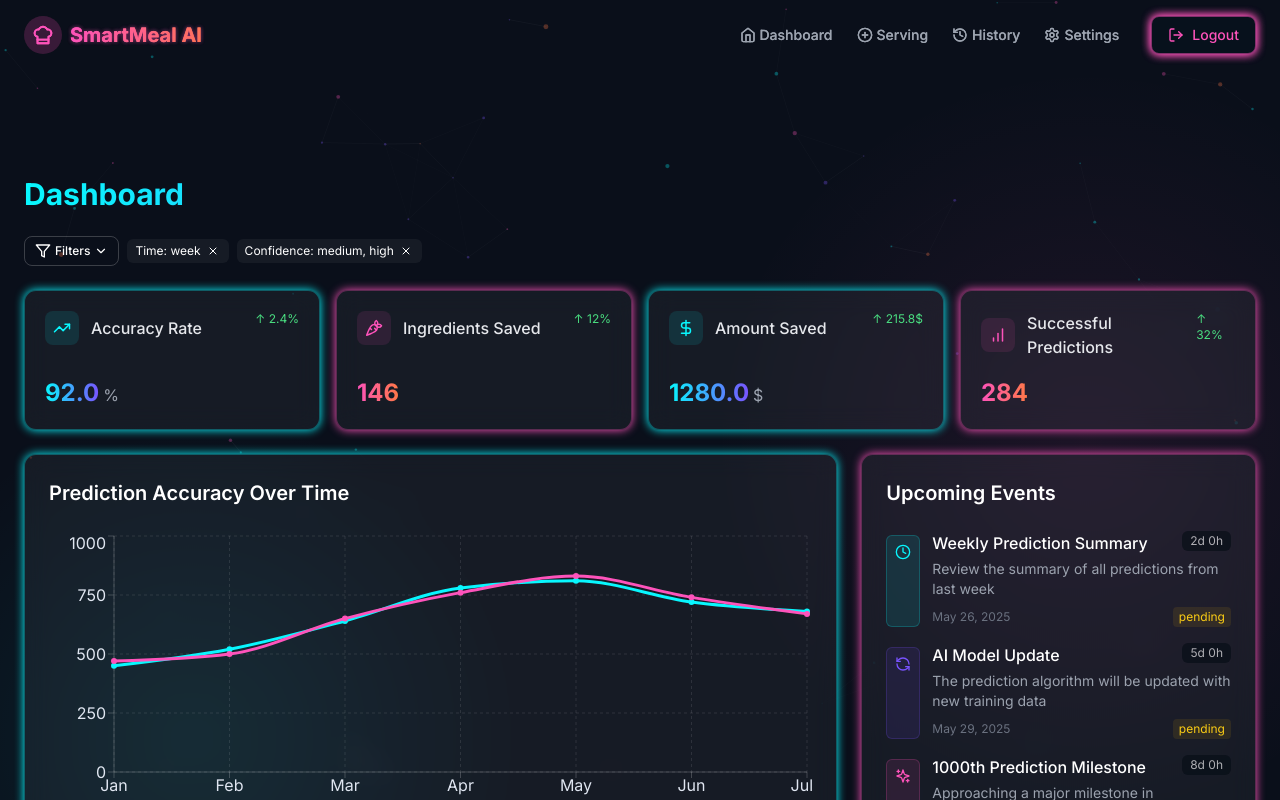
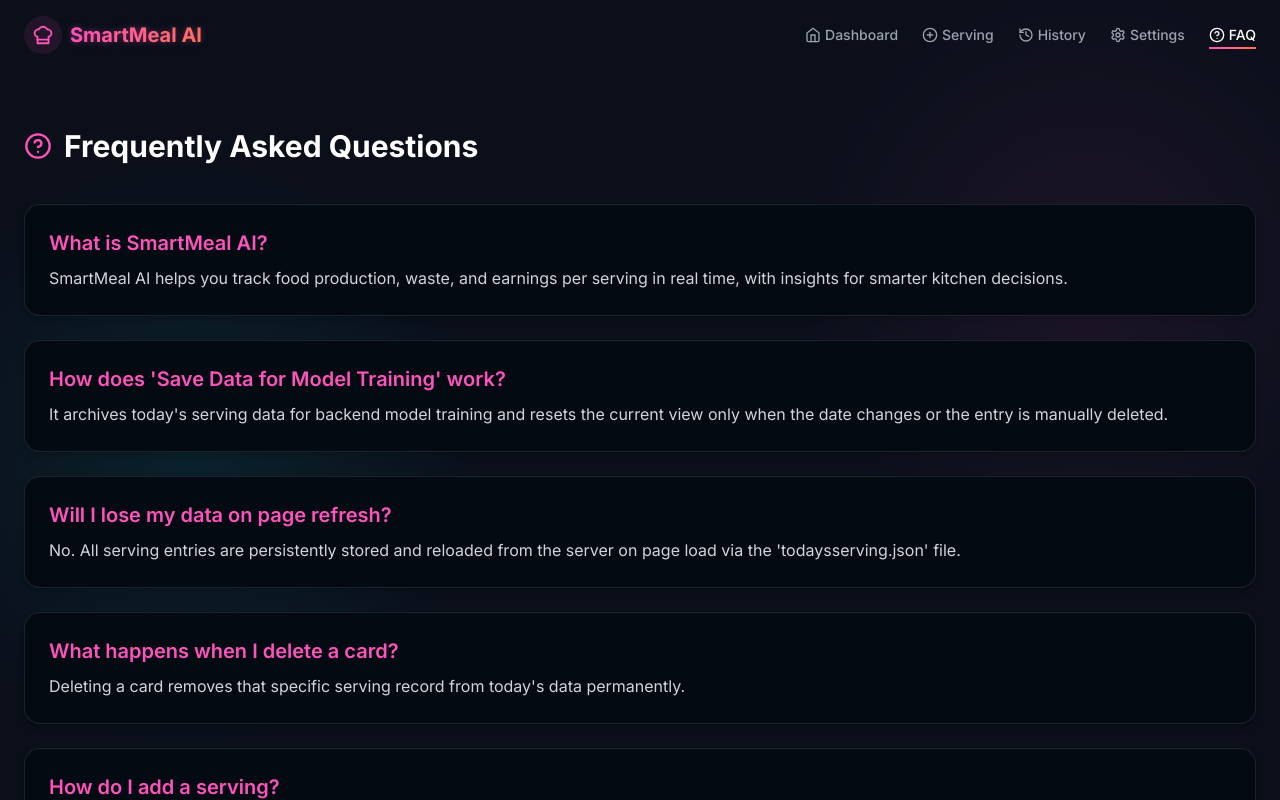
Before and after one commit to ash98ketchum/SmartMeal.Ai, a React (Vite) app: page /faq in a window 1280 px wide. Shown: the top 800 px of the page. Built offline with nearby package versions, Linux system fonts and the light colour scheme.

Commit message:
replacing FAQ page with login page

```diff
--- a/src/App.tsx
+++ b/src/App.tsx
@@ -6,7 +6,7 @@ import Navbar from './components/layout/Navbar';
 import Dashboard     from './pages/Dashboard';
 import History       from './pages/History';
 import Settings      from './pages/Settings';
-import Login         from './pages/Login';
+import FAQ   from './pages/FAQ';
 import TodaysServing from './pages/TodaysServing';
 
 function App() {
@@ -20,18 +20,20 @@ function App() {
 export default App;
 
 function AppRoutes() {
-  const { pathname } = useLocation();
-  const hideNavOn = ['/login'];
-  const showNavbar = !hideNavOn.includes(pathname);
+  // const { pathname } = useLocation();
+  // const hideNavOn = ['/login'];
+  // const showNavbar = !hideNavOn.includes(pathname);
 
   return (
     <>
-      {showNavbar && <Navbar />}
+      {/* {showNavbar && <Navbar />} */}
+        <Navbar />
 
      {/* push all routes down by the navbar’s height */}
-     <div className={showNavbar ? 'pt-20' : ''}>
+     {/* <div className={showNavbar ? 'pt-20' : ''}> */}
+     <div className="pt-20">
         <Routes>
-          <Route path="/login"        element={<Login />} />
+          <Route path="/faq"        element={<FAQ />} />
           <Route path="/"             element={<Dashboard />} />
           <Route path="/history"      element={<History />} />
           <Route path="/add-serving"  element={<TodaysServing />} />
--- a/src/components/layout/Navbar.tsx
+++ b/src/components/layout/Navbar.tsx
@@ -1,7 +1,7 @@
 import React, { useState, useEffect } from 'react';
-import { NavLink } from 'react-router-dom';
+import { NavLink, Link } from 'react-router-dom';
 import { motion, AnimatePresence } from 'framer-motion';
-import { Menu, X, ChefHat, Settings, History, Home, LogOut, PlusCircle } from 'lucide-react';
+import { Menu, X, ChefHat, Settings, History, Home, PlusCircle, HelpCircle } from 'lucide-react';
 import Button from '../ui/Button';
 
 const Navbar: React.FC = () => {
@@ -9,22 +9,19 @@ const Navbar: React.FC = () => {
   const [scrolled, setScrolled] = useState(false);
 
   useEffect(() => {
-    const handleScroll = () => {
-      setScrolled(window.scrollY > 20);
-    };
-
+    const handleScroll = () => setScrolled(window.scrollY > 20);
     window.addEventListener('scroll', handleScroll);
     return () => window.removeEventListener('scroll', handleScroll);
   }, []);
 
   const toggleMenu = () => setIsOpen(!isOpen);
 
-  // Navbar links
   const links = [
-    { to: '/', label: 'Dashboard', icon: Home },
-    { to: '/add-serving', label: 'Serving', icon: PlusCircle },
-    { to: '/history', label: 'History', icon: History },
-    { to: '/settings', label: 'Settings', icon: Settings }
+    { to: '/',           label: 'Dashboard', icon: Home },
+    { to: '/add-serving',label: 'Serving',   icon: PlusCircle },
+    { to: '/history',    label: 'History',   icon: History },
+    { to: '/settings',   label: 'Settings',  icon: Settings },
+    { to: '/faq',        label: 'FAQ',       icon: HelpCircle },
   ];
 
   return (
@@ -45,13 +42,13 @@ const Navbar: React.FC = () => {
             <motion.h1
               className="text-xl font-bold neon-gradient-magenta"
               animate={{
-                textShadow: ['0 0 4px rgba(254, 83, 187, 0.3)', '0 0 8px rgba(254, 83, 187, 0.5)', '0 0 4px rgba(254, 83, 187, 0.3)']
+                textShadow: [
+                  '0 0 4px rgba(254, 83, 187, 0.3)',
+                  '0 0 8px rgba(254, 83, 187, 0.5)',
+                  '0 0 4px rgba(254, 83, 187, 0.3)',
+                ],
               }}
-              transition={{
-                duration: 2,
-                repeat: Infinity,
-                ease: "easeInOut"
-              }}
+              transition={{ duration: 2, repeat: Infinity, ease: 'easeInOut' }}
             >
               SmartMeal AI
             </motion.h1>
@@ -65,8 +62,9 @@ const Navbar: React.FC = () => {
                   <NavLink
                     to={link.to}
                     className={({ isActive }) =>
-                      `relative flex items-center text-sm font-medium transition-colors duration-200
-                      ${isActive ? 'text-white' : 'text-gray-400 hover:text-white'}`
+                      `relative flex items-center text-sm font-medium transition-colors duration-200 ${
+                        isActive ? 'text-white' : 'text-gray-400 hover:text-white'
+                      }`
                     }
                   >
                     {({ isActive }) => (
@@ -88,24 +86,10 @@ const Navbar: React.FC = () => {
                 </li>
               ))}
             </ul>
-
-            <div className="flex items-center space-x-4">
-              <Button
-                variant="magenta"
-                className="flex items-center"
-              >
-                <LogOut size={16} className="mr-2" />
-                Logout
-              </Button>
-            </div>
           </div>
 
           {/* Mobile menu button */}
-          <button
-            className="block md:hidden text-white"
-            onClick={toggleMenu}
-            aria-label="Toggle menu"
-          >
+          <button className="block md:hidden text-white" onClick={toggleMenu} aria-label="Toggle menu">
             {isOpen ? <X size={24} /> : <Menu size={24} />}
           </button>
         </nav>
@@ -134,9 +118,7 @@ const Navbar: React.FC = () => {
                       to={link.to}
                       className={({ isActive }) =>
                         `flex items-center py-3 px-4 rounded-lg text-lg ${
-                          isActive
-                            ? 'bg-neon-magenta/10 text-neon-magenta'
-                            : 'text-gray-300 hover:bg-white/5'
+                          isActive ? 'bg-neon-magenta/10 text-neon-magenta' : 'text-gray-300 hover:bg-white/5'
                         }`
                       }
                       onClick={toggleMenu}
@@ -147,16 +129,6 @@ const Navbar: React.FC = () => {
                   </motion.li>
                 ))}
               </ul>
-
-              <div className="mt-8">
-                <Button
-                  variant="magenta"
-                  className="w-full py-3 flex items-center justify-center"
-                >
-                  <LogOut size={20} className="mr-2" />
-                  Logout
-                </Button>
-              </div>
             </div>
           </motion.div>
         )}
--- /dev/null
+++ b/src/pages/FAQ.tsx
@@ -0,0 +1,65 @@
+import React from "react";
+import { HelpCircle } from "lucide-react";
+import { motion } from "framer-motion";
+// import PageLayout from '../components/layout/PageLayout';
+// import Card from '../components/ui/Card';
+// import Button from '../components/ui/Button';
+// import { mockPredictions } from '../data/mockData';
+
+const faqs = [
+  {
+    question: "What is SmartMeal AI?",
+    answer:
+      "SmartMeal AI helps you track food production, waste, and earnings per serving in real time, with insights for smarter kitchen decisions."
+  },
+  {
+    question: "How does 'Save Data for Model Training' work?",
+    answer:
+      "It archives today's serving data for backend model training and resets the current view only when the date changes or the entry is manually deleted."
+  },
+  {
+    question: "Will I lose my data on page refresh?",
+    answer:
+      "No. All serving entries are persistently stored and reloaded from the server on page load via the 'todaysserving.json' file."
+  },
+  {
+    question: "What happens when I delete a card?",
+    answer:
+      "Deleting a card removes that specific serving record from today's data permanently."
+  },
+  {
+    question: "How do I add a serving?",
+    answer:
+      "Fill out the Add Serving form below the cards with the meal name, cost, quantity, and waste. Then click 'Add Serving'."
+  }
+];
+
+const FAQ: React.FC = () => {
+  return (
+    <div className="container mx-auto px-6 py-12 text-white">
+      <div className="mb-10 flex items-center space-x-3">
+        <HelpCircle className="text-neon-magenta" size={28} />
+        <h1 className="text-3xl font-bold">Frequently Asked Questions</h1>
+      </div>
+
+      <div className="space-y-6">
+        {faqs.map((faq, idx) => (
+          <motion.div
+            key={idx}
+            initial={{ opacity: 0, y: 10 }}
+            animate={{ opacity: 1, y: 0 }}
+            transition={{ duration: 0.3, delay: idx * 0.1 }}
+            className="p-6 bg-midnight-800 border border-white/10 rounded-2xl shadow-md"
+          >
+            <h3 className="text-xl font-semibold text-neon-magenta mb-2">
+              {faq.question}
+            </h3>
+            <p className="text-gray-300 leading-relaxed">{faq.answer}</p>
+          </motion.div>
+        ))}
+      </div>
+    </div>
+  );
+};
+
+export default FAQ;
--- a/src/pages/Login.tsx
+++ /dev/null
@@ -1,140 +0,0 @@
-import React, { useState } from 'react';
-import { motion } from 'framer-motion';
-import { useNavigate } from 'react-router-dom';
-import { ChefHat, Mail, Lock, Eye, EyeOff } from 'lucide-react';
-import Card from '../components/ui/Card';
-import Button from '../components/ui/Button';
-
-const Login: React.FC = () => {
-  const [email, setEmail] = useState('');
-  const [password, setPassword] = useState('');
-  const [showPassword, setShowPassword] = useState(false);
-  const [loading, setLoading] = useState(false);
-  const navigate = useNavigate();
-
-  const handleSubmit = (e: React.FormEvent) => {
-    e.preventDefault();
-    setLoading(true);
-
-    // Simulate login
-    setTimeout(() => {
-      setLoading(false);
-      navigate('/');
-    }, 1500);
-  };
-
-  const toggleShowPassword = () => {
-    setShowPassword(!showPassword);
-  };
-
-  return (
-    <div className="min-h-screen flex items-center justify-center p-4">
-      <motion.div
-        initial={{ opacity: 0, y: 20 }}
-        animate={{ opacity: 1, y: 0 }}
-        transition={{ duration: 0.6 }}
-        className="w-full max-w-md"
-      >
-        <Card className="p-8" glowColor="magenta">
-          <div className="flex justify-center mb-6">
-            <motion.div
-              whileHover={{ rotate: 10, scale: 1.1 }}
-              transition={{ type: "spring", stiffness: 400, damping: 10 }}
-              className="p-3 rounded-full bg-neon-magenta/10 text-neon-magenta"
-            >
-              <ChefHat size={32} />
-            </motion.div>
-          </div>
-
-          <motion.h1
-            className="text-2xl font-bold text-center mb-6 neon-gradient-magenta"
-            animate={{
-              textShadow: ['0 0 4px rgba(254, 83, 187, 0.3)', '0 0 8px rgba(254, 83, 187, 0.5)', '0 0 4px rgba(254, 83, 187, 0.3)']
-            }}
-            transition={{ duration: 2, repeat: Infinity, ease: "easeInOut" }}
-          >
-            SmartMeal AI
-          </motion.h1>
-
-          <form onSubmit={handleSubmit} className="space-y-4">
-            <div>
-              <div className="mb-2 flex justify-between">
-                <label htmlFor="email" className="text-sm font-medium text-gray-300">
-                  Email
-                </label>
-              </div>
-              <div className="relative">
-                <div className="absolute inset-y-0 left-0 pl-3 flex items-center pointer-events-none">
-                  <Mail size={18} className="text-gray-500" />
-                </div>
-                <input
-                  id="email"
-                  name="email"
-                  type="email"
-                  autoComplete="email"
-                  required
-                  value={email}
-                  onChange={(e) => setEmail(e.target.value)}
-                  className="bg-midnight-600 border border-white/10 text-white rounded-lg block w-full pl-10 p-2.5 focus:outline-none focus:ring-1 focus:ring-neon-magenta focus:border-neon-magenta"
-                  placeholder="you@example.com"
-                />
-              </div>
-            </div>
-
-            <div>
-              <div className="mb-2 flex justify-between">
-                <label htmlFor="password" className="text-sm font-medium text-gray-300">
-                  Password
-                </label>
-                <a href="#" className="text-xs text-neon-cyan hover:text-neon-cyan/80">
-                  Forgot password?
-                </a>
-              </div>
-              <div className="relative">
-                <div className="absolute inset-y-0 left-0 pl-3 flex items-center pointer-events-none">
-                  <Lock size={18} className="text-gray-500" />
-                </div>
-                <input
-                  id="password"
-                  name="password"
-                  type={showPassword ? "text" : "password"}
-                  autoComplete="current-password"
-                  required
-                  value={password}
-                  onChange={(e) => setPassword(e.target.value)}
-                  className="bg-midnight-600 border border-white/10 text-white rounded-lg block w-full pl-10 pr-10 p-2.5 focus:outline-none focus:ring-1 focus:ring-neon-magenta focus:border-neon-magenta"
-                  placeholder="••••••••"
-                />
-                <button
-                  type="button"
-                  onClick={toggleShowPassword}
-                  className="absolute inset-y-0 right-0 pr-3 flex items-center text-gray-500 hover:text-gray-300"
-                >
-                  {showPassword ? <EyeOff size={18} /> : <Eye size={18} />}
-                </button>
-              </div>
-            </div>
-
-            <Button
-              type="submit"
-              variant="magenta"
-              className="w-full py-2.5"
-              isLoading={loading}
-            >
-              Sign in
-            </Button>
-
-            <div className="mt-4 text-center text-sm text-gray-400">
-              Don't have an account?{' '}
-              <a href="#" className="text-neon-cyan hover:text-neon-cyan/80 font-medium">
-                Sign up
-              </a>
-            </div>
-          </form>
-        </Card>
-      </motion.div>
-    </div>
-  );
-};
-
-export default Login;
```
Also changed, not shown: todaysserving.json (+9 -0 lines).
